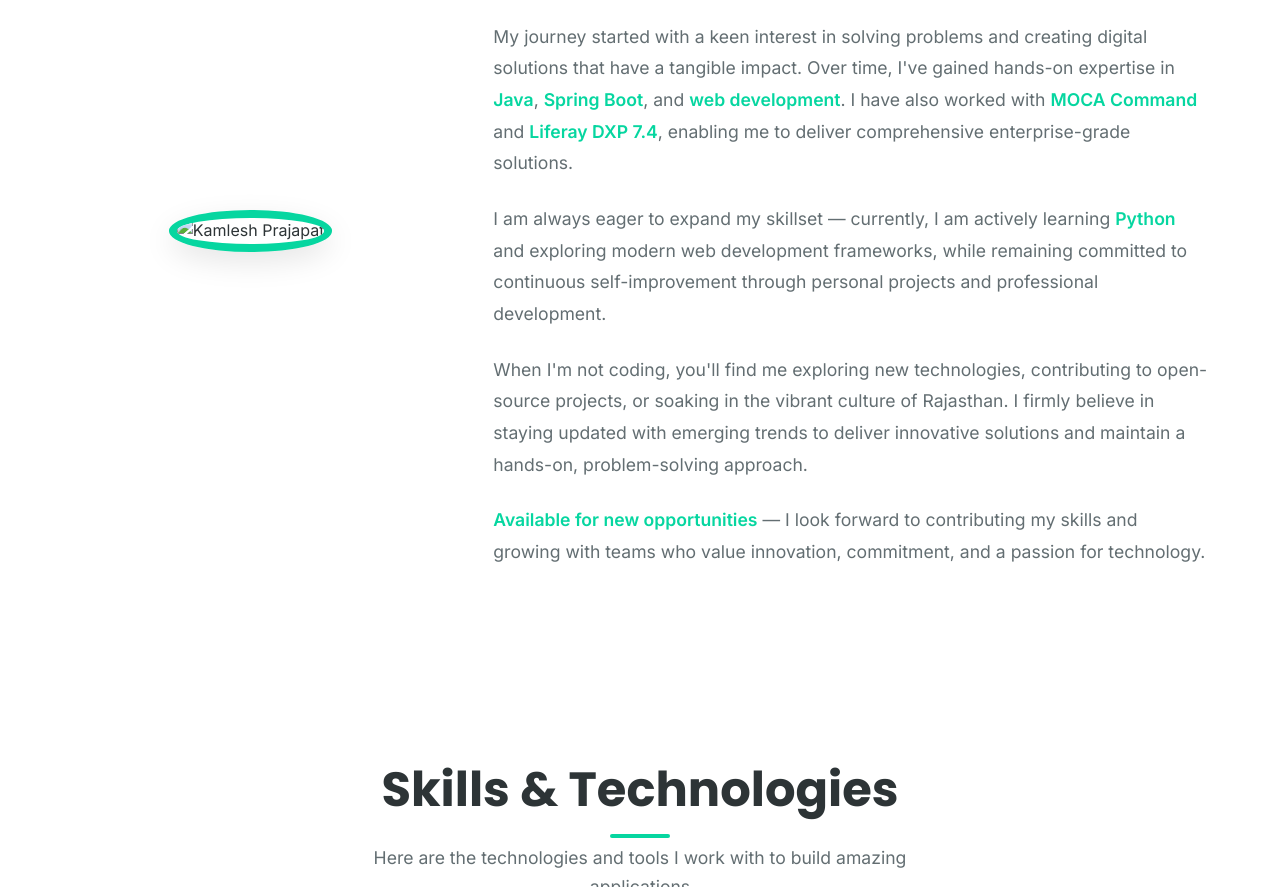
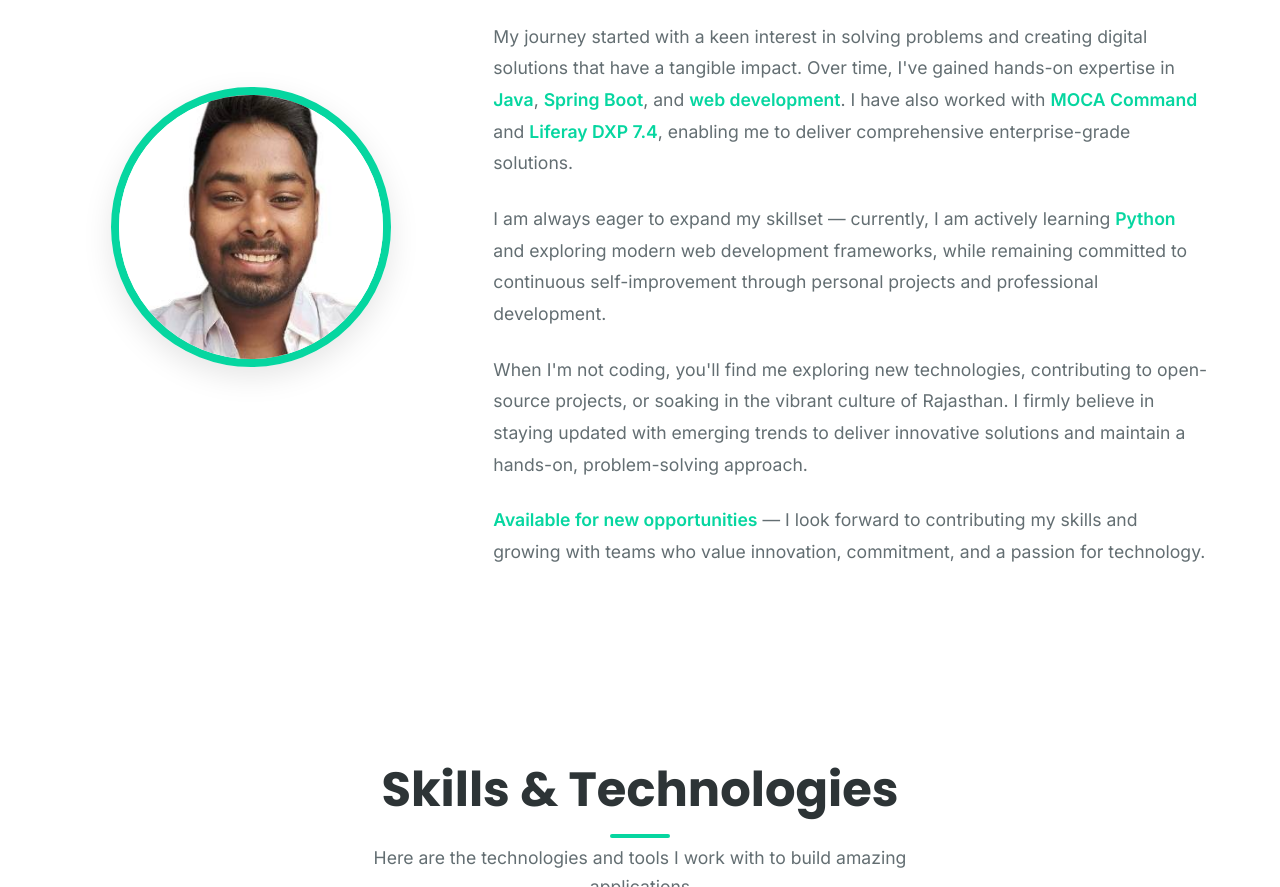
Before and after one commit to kamlesh-67/portfolio, a plain HTML site: page index.html in a window 1280 px wide. Shown: the part 1646-2533 px from the top of the page. Drawn offline with Linux system fonts and the light colour scheme.

Commit message:
Update index.html

```diff
--- a/index.html
+++ b/index.html
@@ -1812,7 +1812,7 @@
 
             <div class="about-content">
                 <div class="about-image">
-                    <img src="/me.jpg"
+                    <img src="/Photo.jpg"
                         alt="Kamlesh Prajapat" loading="lazy">
                 </div>
                 <div class="about-text">
```
